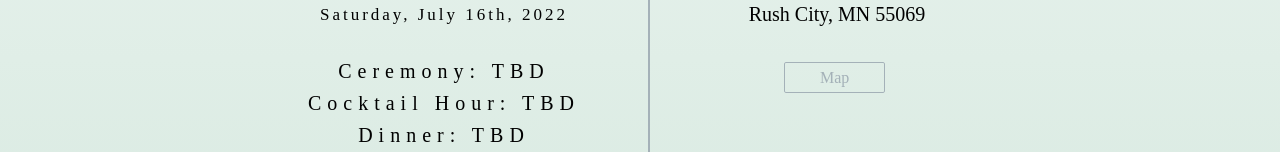
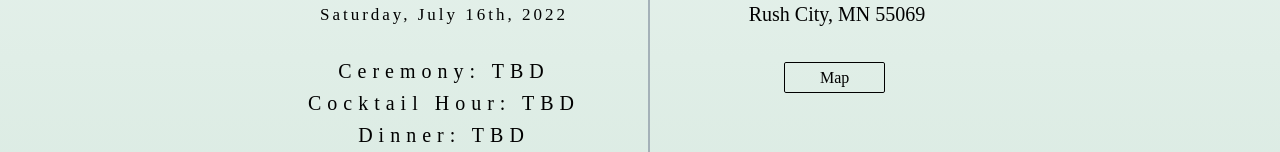
Before and after one commit to peirvine/Alex-and-Karla, a React (Create React App) app: page /schedule in a window 1280 px wide. Shown: the part 546-698 px from the top of the page. Built offline with nearby package versions, Linux system fonts and the light colour scheme.

Commit message:
change event button border and text to black instead of gray

```diff
--- a/src/components/schedule/schedule.scss
+++ b/src/components/schedule/schedule.scss
@@ -76,13 +76,13 @@
         .eventLink {
           display: inline-block;
           padding: 0.35em 2.2em;
-          border: 0.1em solid #a4b1b8;
+          border: 0.1em solid black;
           margin: 0 0.3em 0.3em 0;
           border-radius: 0.12em;
           box-sizing: border-box;
           text-decoration: none;
           font-weight: 300;
-          color: #a4b1b8;
+          color: black;
           text-align: center;
           transition: all 0.2s;
         }
@@ -158,13 +158,13 @@
         .eventLink {
           display: inline-block;
           padding: 0.35em 2.2em;
-          border: 0.1em solid #a4b1b8;
+          border: 0.1em solid black;
           margin: 0 0.3em 0.3em 0;
           border-radius: 0.12em;
           box-sizing: border-box;
           text-decoration: none;
           font-weight: 300;
-          color: #a4b1b8;
+          color: black;
           text-align: center;
           transition: all 0.2s;
         }
```
